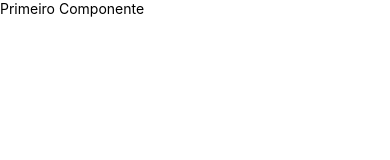
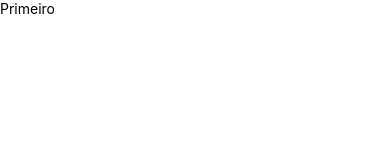
Before and after one commit to davidIsrael-rj/react-native-execicios, a React Native app: screen / in a window 390 px wide. Shown: the top 160 px of the page. Built offline with nearby package versions, Linux system fonts and the light colour scheme.

Commit message:
Primeiro Componente

```diff
--- a/src/App.jsx
+++ b/src/App.jsx
@@ -1,8 +1,11 @@
 import React from "react";
-import { Text } from "react-native";
+import { Text, View } from "react-native";
+import Primeiro from "./components/Primeiro";
 
 function App() {
-    return <Text>Primeiro Componente</Text>
+    return <View>
+        <Primeiro/>
+    </View>
 }
 
 export default App
--- /dev/null
+++ b/src/components/Primeiro.jsx
@@ -0,0 +1,6 @@
+import React from "react";
+import { Text } from "react-native";
+
+export default () => (
+    <Text>Primeiro</Text>
+)
```
